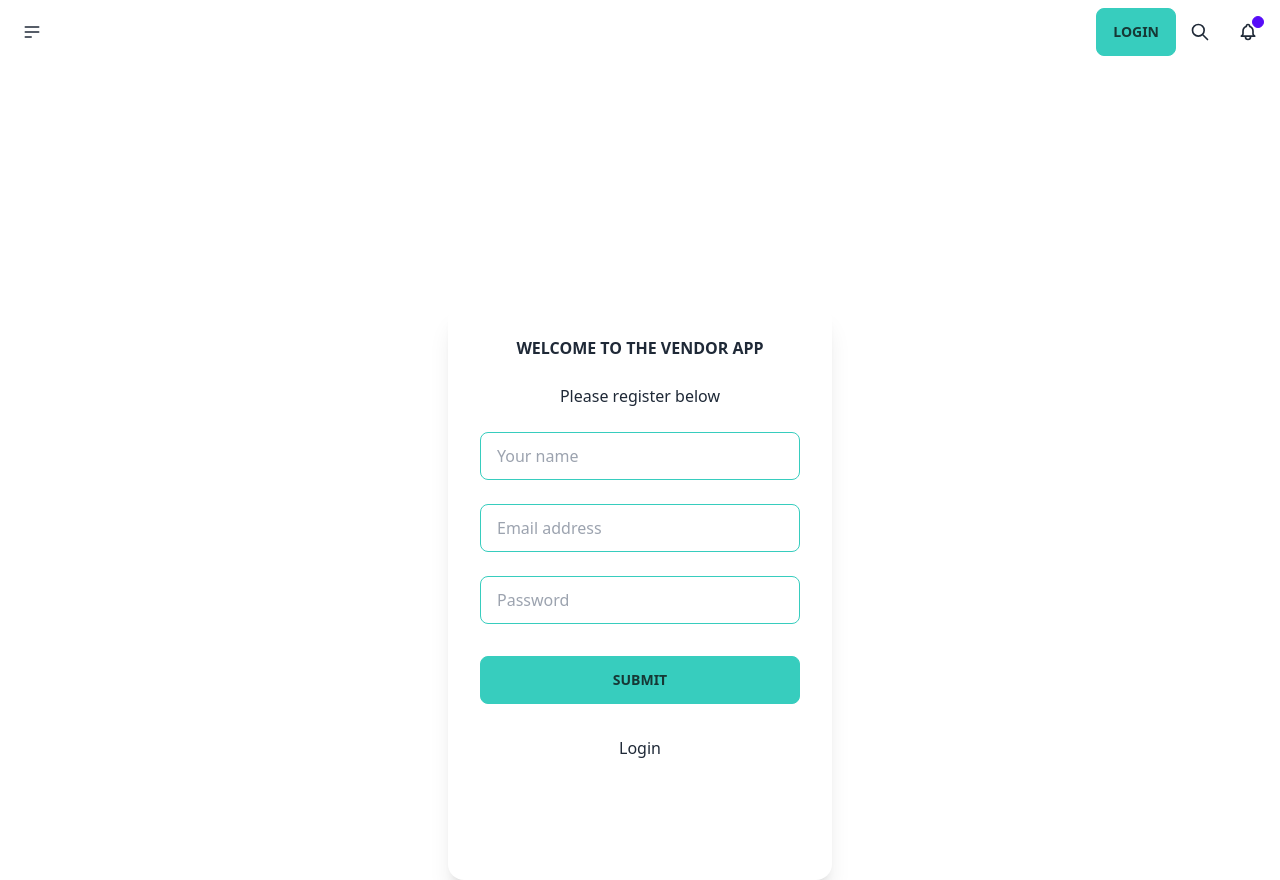
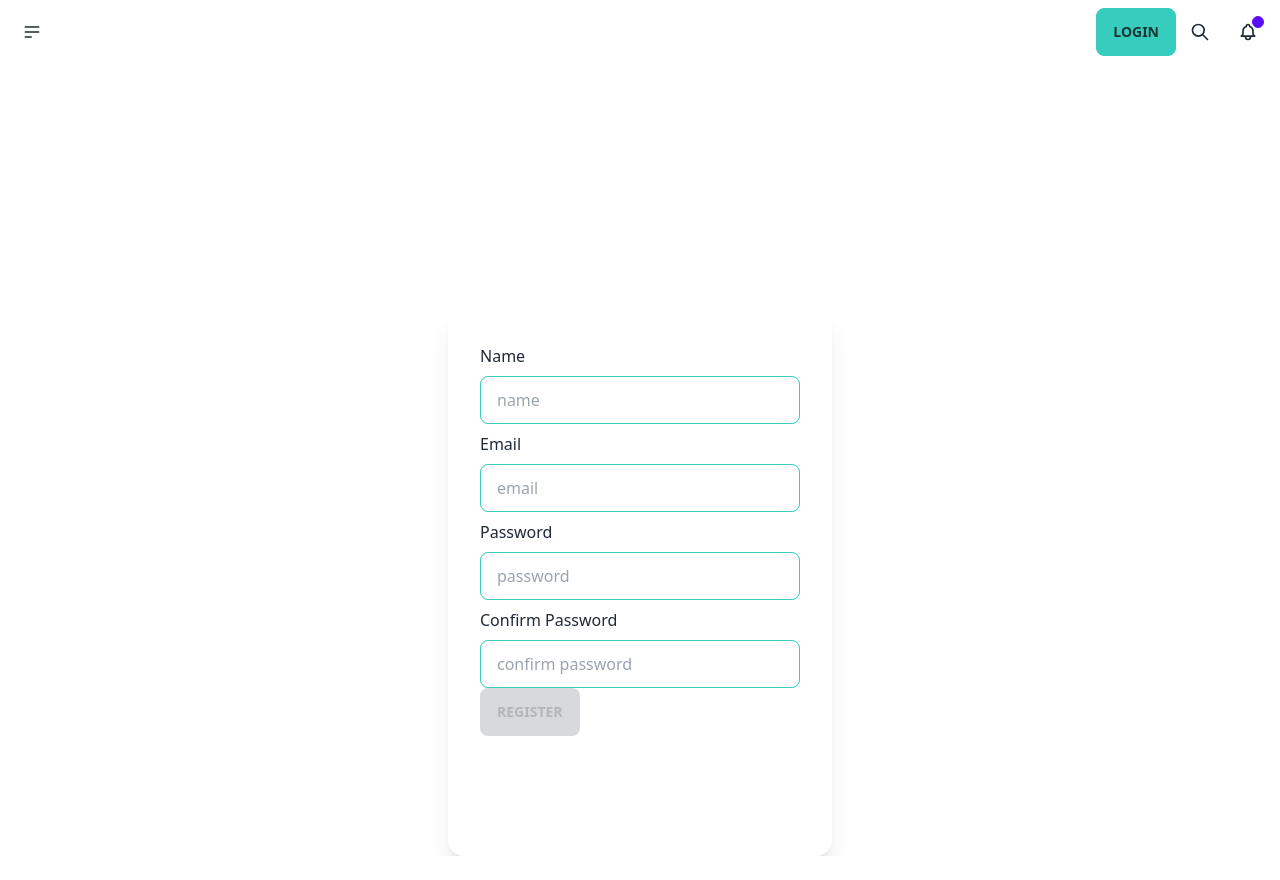
Before and after one commit to robertmeredith/vendor-details-app, a React (Create React App) app in the folder client/: page /register in a window 1280 px wide. After the commit the page ends 856 px from the top, so only its background shows below. Built offline with nearby package versions, Linux system fonts and the light colour scheme.

Commit message:
added Formik to register and login forms

```diff
--- a/client/src/Components/CustomInput.js
+++ b/client/src/Components/CustomInput.js
@@ -4,9 +4,15 @@ const CustomInput = ({ labelText, ...props }) => {
   const [field, meta] = useField(props)
 
   return (
-    <div className={'form-control w-full max-w-xs'}>
-      <label htmlFor={props.name}>{labelText || props.name}</label>
-      <input className="input input-bordered" {...field} {...props} />
+    <div className="form-control w-full max-w-xs">
+      <label className="mt-2" htmlFor={props.name}>
+        {labelText || props.name}
+      </label>
+      <input
+        className="input input-bordered input-accent w-full max-w-xs mt-2"
+        {...field}
+        {...props}
+      />
       {meta.error && meta.touched && <p>{meta.error}</p>}
     </div>
   )
--- a/client/src/Components/NewVendorForm.js
+++ b/client/src/Components/NewVendorForm.js
@@ -1,11 +1,10 @@
 import { Formik, Form } from 'formik'
 import CustomInput from './CustomInput'
 import { formatInstagramUsername } from '../helpers/validationHelper'
-import { vendorSchema } from '../schemas'
+import { vendorSchema } from '../validation'
 import axios from 'axios'
 import { useMutation } from '@tanstack/react-query'
 import { useQueryClient } from '@tanstack/react-query'
-import { useState } from 'react'
 
 // EDIT VENDOR FUNCTION
 const updateVendor = async (updatedVendor) => {
--- a/client/src/Pages/Login.js
+++ b/client/src/Pages/Login.js
@@ -1,24 +1,38 @@
 import { useState, useEffect } from 'react'
+import { Formik, Form } from 'formik'
 import axios from 'axios'
+import CustomInput from '../components/CustomInput'
+import Alert from '../components/Alert'
+import { loginSchema } from '../validation'
+
+const initialValues = {
+  email: '',
+  password: '',
+}
 
 const Login = () => {
-  const [email, setEmail] = useState('')
-  const [password, setPassword] = useState('')
+  const [showAlert, setShowAlert] = useState(false)
+  const [alertMessage, setAlertMessage] = useState('')
 
+  // USEEFFECT - for disabling alert after 3 seconds
   useEffect(() => {
-    console.log('EMAIL', email, 'PASSWORD', password)
-  }, [email, password])
+    if (showAlert) {
+      setTimeout(() => {
+        setShowAlert(false)
+        setAlertMessage('')
+      }, 3000)
+    }
+  }, [showAlert])
 
-  const handleSubmit = async (e) => {
-    e.preventDefault()
+  const handleSubmit = async (values, helpers) => {
     try {
-      const {data} = await axios.post('/api/v1/auth/login', {
-        email,
-        password,
-      })
-      console.log('DATA:', data)
+      const { data } = await axios.post('/api/v1/auth/login', values)
+      helpers.resetForm()
+      console.log('/Login', data)
     } catch (error) {
-      console.log('ERROR', error.response.data.msg)
+      console.log('/Login - error', error.response.data.msg)
+      setAlertMessage(`Error = ${error.response.data.msg}`)
+      setShowAlert(true)
     }
   }
 
@@ -26,7 +40,40 @@ const Login = () => {
     <div className="flex items-center justify-center">
       <div className="card w-96 bg-base-100 shadow-xl mt-60">
         <div className="card-body">
-          <form onSubmit={handleSubmit}>
+          <Formik
+            initialValues={initialValues}
+            onSubmit={handleSubmit}
+            validationSchema={loginSchema}
+          >
+            {(props) => (
+              <Form>
+                {/* Email */}
+                <CustomInput
+                  labelText="Email"
+                  type="text"
+                  name="email"
+                  placeholder="email"
+                />
+                {/* Password */}
+                <CustomInput
+                  labelText="Password"
+                  type="password"
+                  name="password"
+                  placeholder="password"
+                />
+                {/* Login Button */}
+                <button
+                  type="submit"
+                  disabled={!props.dirty || props.isSubmitting}
+                  className="btn btn-success mt-4"
+                >
+                  Login
+                </button>
+              </Form>
+            )}
+          </Formik>
+          <Alert showAlert={showAlert} alertMessage={alertMessage} />
+          {/* <form onSubmit={handleSubmit}>
             <h1 className="font-bold text-center uppercase">Welcome Back!</h1>
             <p className="mt-6 text-center">Please sign in to your account</p>
             <div className="form-control w-full max-w-xs">
@@ -56,7 +103,7 @@ const Login = () => {
             >
               Sign In
             </button>
-          </form>
+          </form> */}
         </div>
       </div>
     </div>
--- a/client/src/Pages/Register.js
+++ b/client/src/Pages/Register.js
@@ -1,14 +1,20 @@
+import { Formik, Form } from 'formik'
 import axios from 'axios'
 import { useState, useEffect } from 'react'
 import Alert from '../components/Alert'
+import CustomInput from '../components/CustomInput'
+import { registrationSchema } from '../validation'
+
+const initialValues = {
+  name: '',
+  email: '',
+  password: '',
+  confirmPassword: '',
+}
 
 const Register = () => {
-  const [name, setName] = useState(undefined)
-  const [email, setEmail] = useState(undefined)
-  const [password, setPassword] = useState(undefined)
   const [showAlert, setShowAlert] = useState(false)
   const [alertMessage, setAlertMessage] = useState('')
-  const [isMember, setIsMember] = useState(false)
 
   // USEEFFECT - for disabling alert after 3 seconds
   useEffect(() => {
@@ -20,25 +26,14 @@ const Register = () => {
     }
   }, [showAlert])
 
-  const toggleMember = () => {
-    setIsMember(!isMember)
-  }
-
   // HANDLE SUBMIT
-  const handleSubmit = async (e) => {
-    e.preventDefault()
+  const handleSubmit = async (values, helpers) => {
     try {
-      const response = await axios.post(
-        `/api/v1/auth/${isMember ? 'login' : 'register'}`,
-        {
-          name,
-          email,
-          password,
-        }
-      )
-      console.log(response)
+      const response = await axios.post(`/api/v1/auth/register`, values)
+      helpers.resetForm()
+      console.log('/RegisterForm', response)
     } catch (error) {
-      console.log('ERROR', error.response.data.msg)
+      console.log('/RegisterForm - error', error.response.data.msg)
       setAlertMessage(error.response.data.msg)
       setShowAlert(true)
     }
@@ -48,58 +43,52 @@ const Register = () => {
     <div className="flex items-center justify-center">
       <div className="card w-96 bg-base-100 shadow-xl mt-60">
         <div className="card-body">
-          <form onSubmit={handleSubmit}>
-            <h1 className="font-bold text-center uppercase">
-              Welcome to the Vendor App
-            </h1>
-
-            <p className="mt-6 text-center">
-              Please {isMember ? 'login' : 'register'} below
-            </p>
-            <div className="form-control w-full max-w-xs">
-              <input
-                onChange={(e) => setName(e.target.value)}
-                placeholder="Your name"
+          <Formik
+            initialValues={initialValues}
+            validationSchema={registrationSchema}
+            onSubmit={handleSubmit}
+          >
+            {(props) => (
+              <Form>
+                {/* Name */}
+                <CustomInput
+                  labelText="Name"
                   type="text"
                   name="name"
-                className="input input-bordered input-accent w-full max-w-xs mt-6"
-                value={name}
+                  placeholder="name"
                 />
-            </div>
-            <div className="form-control w-full max-w-xs">
-              <input
-                onChange={(e) => setEmail(e.target.value)}
-                placeholder="Email address"
+                {/* Email */}
+                <CustomInput
+                  labelText="Email"
                   type="text"
                   name="email"
-                className="input input-bordered input-accent w-full max-w-xs mt-6"
-                value={email}
+                  placeholder="email"
                 />
-            </div>
-            <div className="form-control w-full max-w-xs">
-              <input
-                onChange={(e) => setPassword(e.target.value)}
-                placeholder="Password"
+                {/* Password */}
+                <CustomInput
+                  labelText="Password"
                   type="password"
                   name="password"
-                className="input input-bordered input-accent w-full max-w-xs mt-6"
-                value={password}
+                  placeholder="password"
                 />
-            </div>
+                {/* Confirm Password */}
+                <CustomInput
+                  labelText="Confirm Password"
+                  type="password"
+                  name="confirmPassword"
+                  placeholder="confirm password"
+                />
+                {/* Register button */}
                 <button
-              className="btn btn-accent w-full mt-8 uppercase"
                   type="submit"
+                  disabled={!props.dirty || props.isSubmitting}
+                  className="btn btn-success"
                 >
-              Submit
+                  Register
                 </button>
-            <button
-              className=" w-full mt-8"
-              onClick={toggleMember}
-              // disable={isLoading}
-            >
-              {isMember ? 'Register' : 'Login'}
-            </button>
-          </form>
+              </Form>
+            )}
+          </Formik>
           {/* ALERT */}
           <Alert showAlert={showAlert} alertMessage={alertMessage} />
         </div>
--- a/client/src/reducers/authReducer.js
+++ b/client/src/reducers/authReducer.js
@@ -17,6 +17,7 @@ const initialState = {
   message: '',
 }
 
+
 // Create Auth Slice
 export const authSlice = createSlice({
   name: 'auth',
--- a/client/src/schemas/index.js
+++ b/client/src/validation/index.js
@@ -5,22 +5,34 @@ const passwordRules =
 // Minimum eight characters, at least one uppercase letter, one lowercase letter, one number and one special character
 
 export const registrationSchema = yup.object().shape({
+  name: yup
+    .string()
+    .min(2, 'Name must be at least 2 characters')
+    .max(30, 'Name must be shorter than 30 characters')
+    .required('Name is required'),
   email: yup.string().email('Please enter a valid email').required('Required'),
   password: yup
     .string()
     .min(8)
-    .matches(passwordRules, {
-      message:
-        'Minimum eight characters, at least one uppercase letter, one lowercase letter, one number and one special character',
-    })
+    // .matches(passwordRules, {
+    //   message:
+    //     'Minimum eight characters, at least one uppercase letter, one lowercase letter, one number and one special character',
+    // })
     .required('Required'),
   confirmPassword: yup
     .string()
-    .oneOf([yup.ref('password'), null], 'Passwords do not match'),
+    .oneOf([yup.ref('password'), null], 'Passwords do not match')
+    .required('Required'),
+})
+
+export const loginSchema = yup.object().shape({
+  email: yup.string().email('Please enter a valid email').required('Required'),
+  password: yup.string().required('Required'),
 })
 
 export const vendorSchema = yup.object().shape({
-  name: yup.string()
+  name: yup
+    .string()
     .min(2, 'Too Short!')
     .max(50, 'Too Long!')
     .required('Required'),
```
Also changed, not shown: 2 other files (tests, documents, lock files or other folders). Lines whose indentation alone changed are shown as unchanged.
